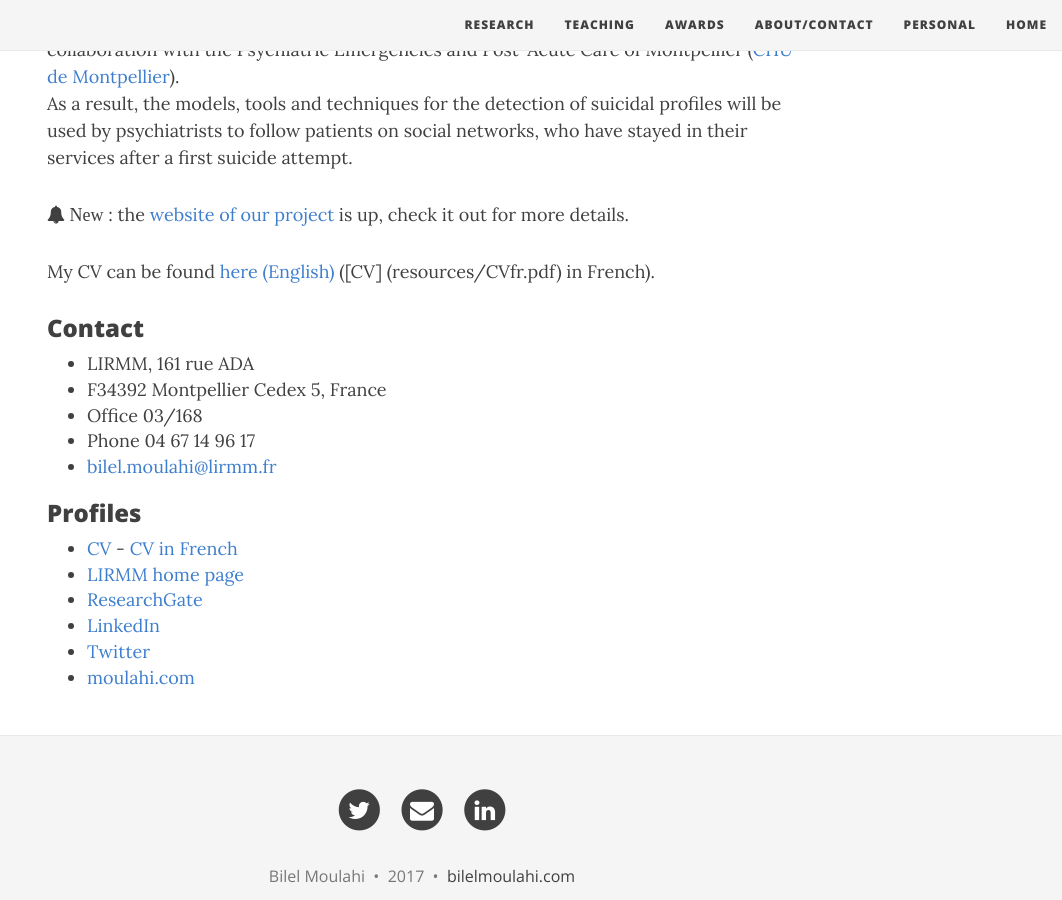
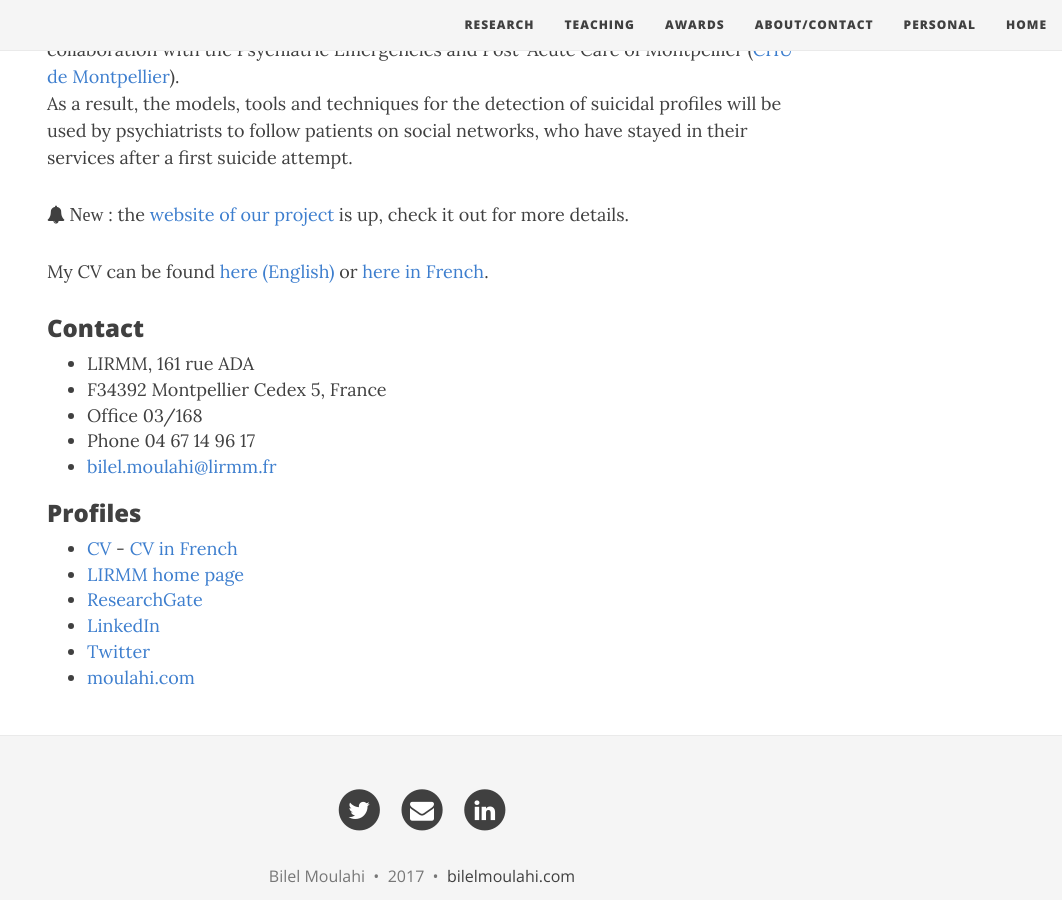
Before and after one commit to bilelmoulahi/bilelmoulahi.github.io, a Jekyll site: the page built from aboutme.md, in a window 1280 px wide and 900 px high, scrolled down 888 px. Shown: the whole window, without its empty margins (218-1280 px from the left). Built offline with Jekyll 4.4.1, drawn with Linux system fonts in a browser that asks for light colours; nearby versions of some CDN libraries.

Commit message:
link cv fr

```diff
--- a/aboutme.md
+++ b/aboutme.md
@@ -20,7 +20,7 @@ As a result, the models, tools and techniques for the detection of suicidal prof
 <link href="//maxcdn.bootstrapcdn.com/font-awesome/4.1.0/css/font-awesome.min.css" rel="stylesheet">
 <i class='fa fa-bell faa-ring animated fa-1x'>  New </i> :  the <a href = "http://advanse.lirmm.fr/dontdoit/">website of our project </a> is up, check it out for more details.
 
-My CV can be found [here (English)](resources/CV.pdf) ([CV] (resources/CVfr.pdf) in French).
+My CV can be found [here (English)](resources/CV.pdf) or [here in French](resources/CVfr.pdf).
 
 
 ### Contact
```
